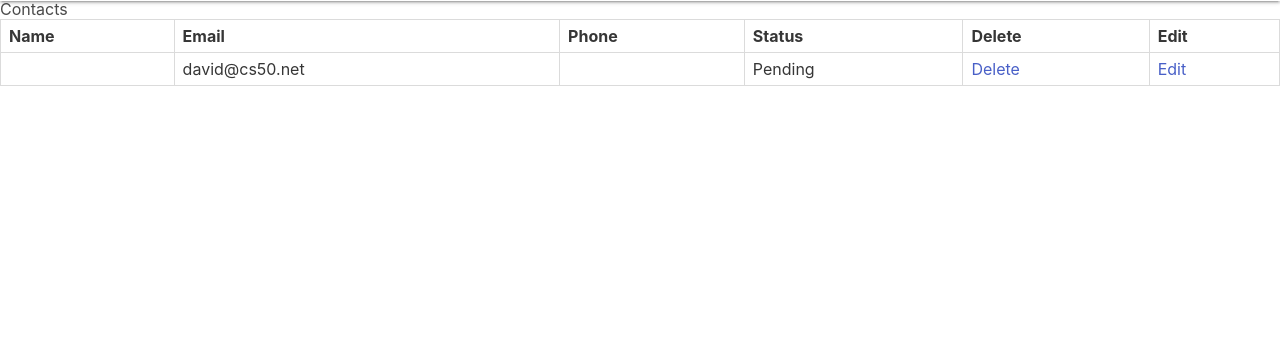
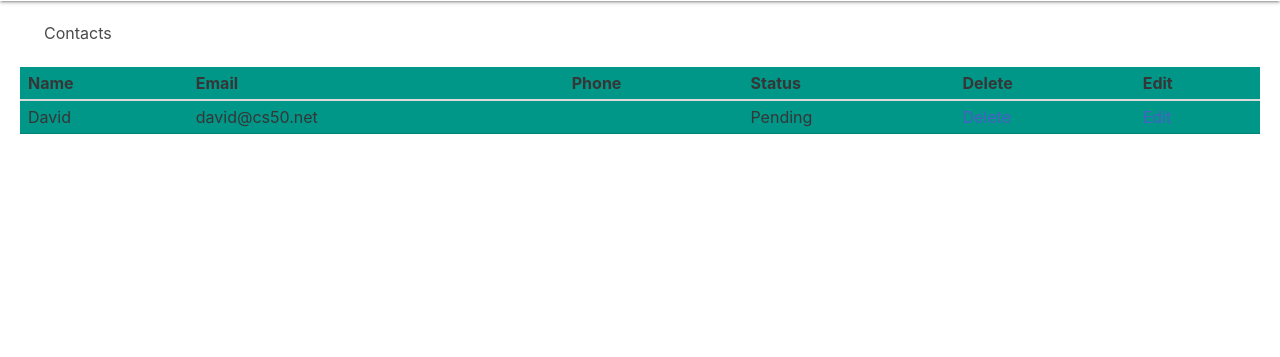
Before and after one commit to williammabotjaeng/voxbillium, a Flask app: page /contacts in a window 1280 px wide. Shown: the part 63-420 px from the top of the page. Run offline with Flask 3, Linux system fonts and the light colour scheme; a user stored in the database is signed in; data comes from the database, SQL or seed files in the repository.

Commit message:
table style, teal, white-header, contacts.html

```diff
--- a/templates/contacts.html
+++ b/templates/contacts.html
@@ -3,10 +3,11 @@
 
 {% block content %}
     {% if contacts %}
-        <h1>Contacts</h1>
-        <table class="table is-bordered is-striped is-narrow is-hoverable is-fullwidth">
+    <div style="margin: 20px">
+        <h1 class="m-5">Contacts</h1>
+        <table class="table is-hoverable $table-color teal is-striped is-narrow is-hoverable is-fullwidth">
             <thead>
-                <tr>
+                <tr style="color: white">
                     <th><strong>Name</strong></th>
                     <th><strong>Email</strong></th>
                     <th><strong>Phone</strong></th>
@@ -18,7 +19,7 @@
             <tbody>
                 {% for contact in contacts %}
                     <tr>
-                        <td>{{ contact.name }}</td>
+                        <td>{{ contact.first_name.capitalize() }} {{ contact.last_name.capitalize() if contact.last_name else "" }}</td>
                         <td>{{ contact.email }}</td>
                         <td>{{ contact.phone }}</td>
                         <td>{{ contact.status if contact.status else "Pending" }}</td>
@@ -28,6 +29,7 @@
                 {% endfor %}
             </tbody>
         </table>
+    </div>
     {% else %}
         <h1>No contacts yet</h1>
     {% endif %}
```
